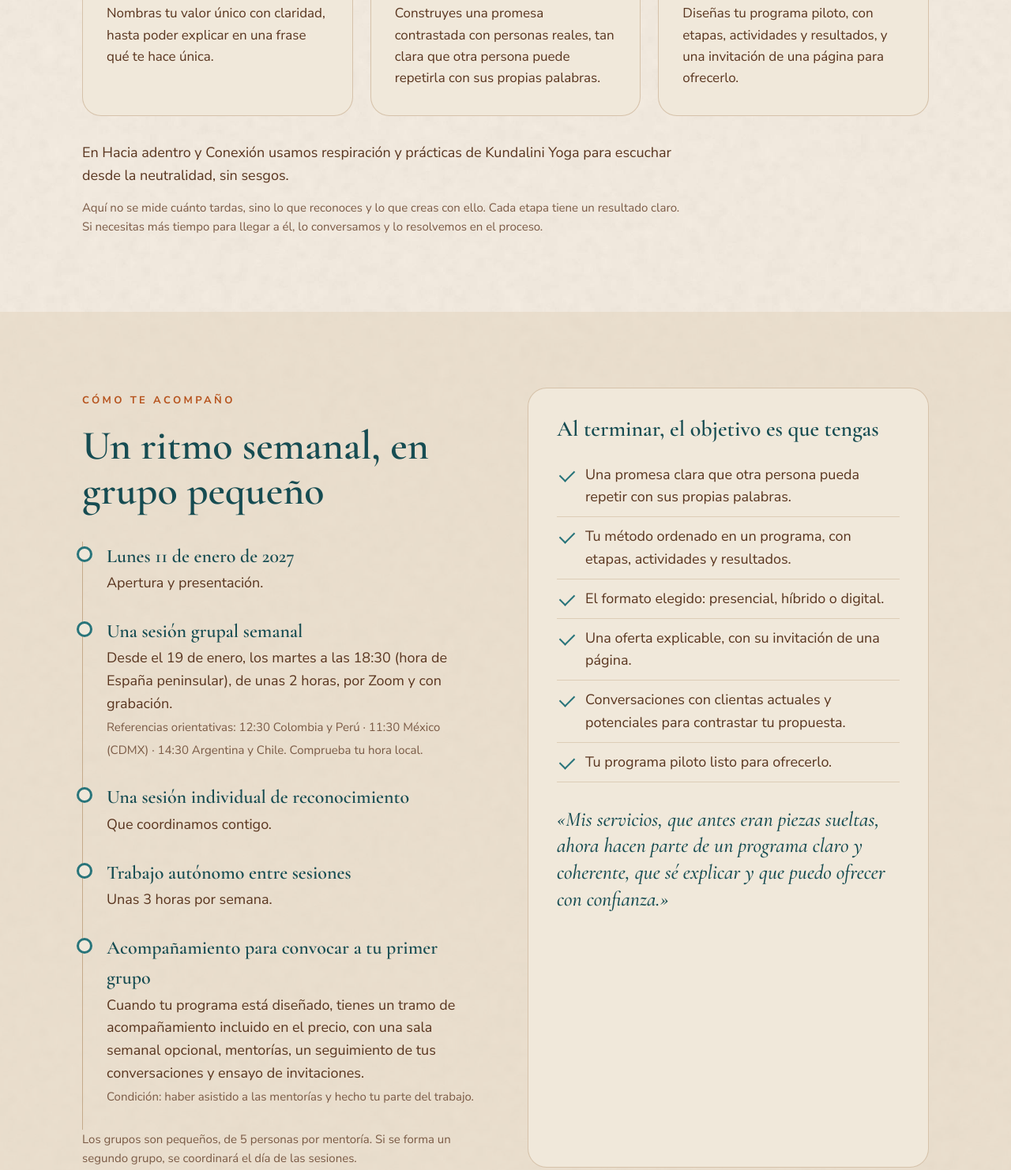
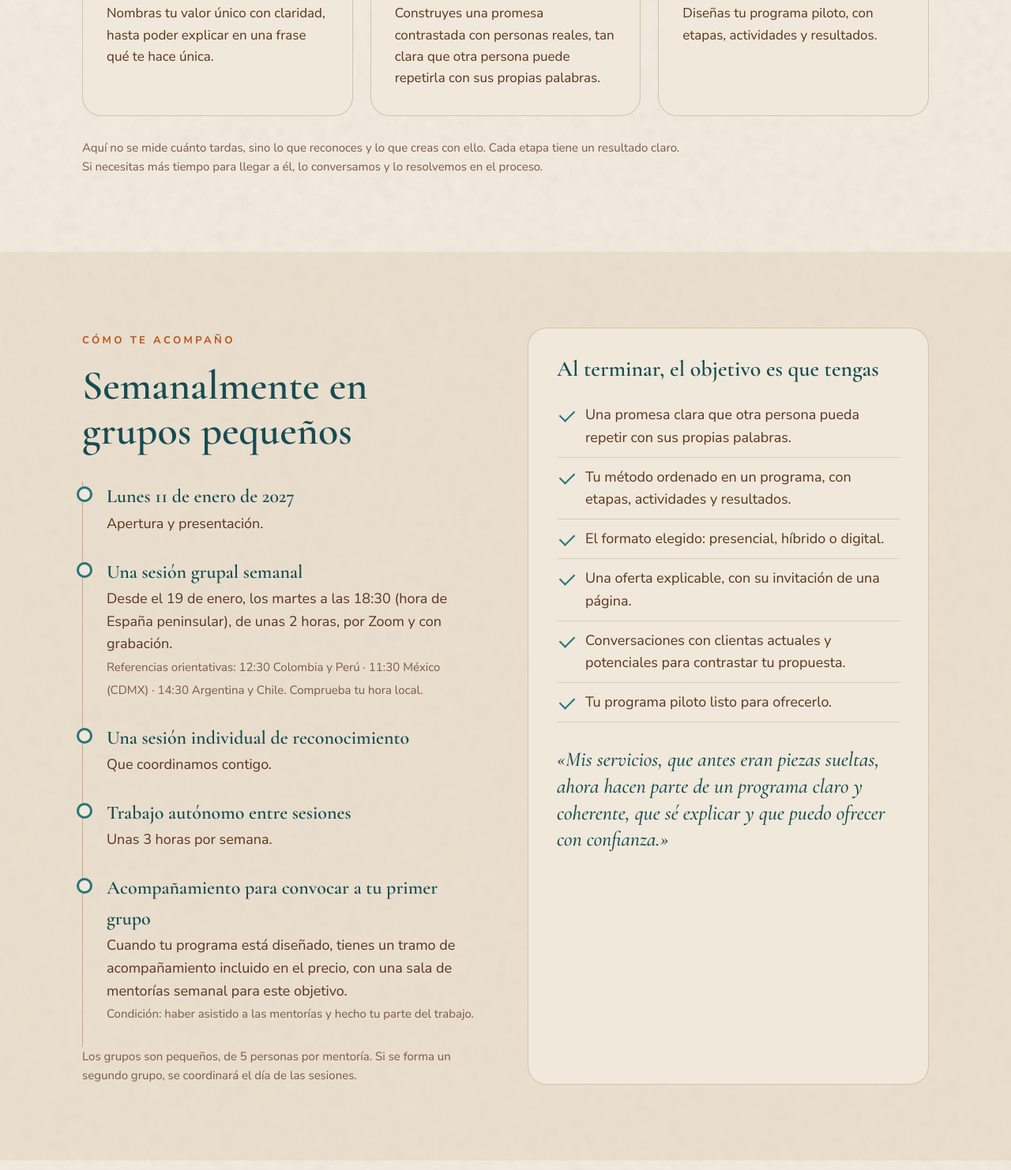
Before and after one commit to escuchaprofundakt-create/valor-unico, a plain HTML site: page index.html in a window 1280 px wide. Shown: the part 2774-4256 px from the top of the page at 79% size. Drawn offline with nearby package versions, Linux system fonts and the light colour scheme.

Commit message:
Ajustes de textos y foto sin marco

```diff
--- a/index.html
+++ b/index.html
@@ -106,11 +106,10 @@
         <div class="num">3</div>
         <h3>Diseño</h3>
         <p class="verb">Dale forma</p>
-        <p>Diseñas tu programa piloto, con etapas, actividades y resultados, y una invitación de una página para ofrecerlo.</p>
+        <p>Diseñas tu programa piloto, con etapas, actividades y resultados.</p>
       </article>
     </div>
-    <p style="margin-top:32px;max-width:760px">En Hacia adentro y Conexión usamos respiración y prácticas de Kundalini Yoga para escuchar desde la neutralidad, sin sesgos.</p>
-    <p class="muted" style="margin-top:14px;max-width:760px">Aquí no se mide cuánto tardas, sino lo que reconoces y lo que creas con ello. Cada etapa tiene un resultado claro. Si necesitas más tiempo para llegar a él, lo conversamos y lo resolvemos en el proceso.</p>
+    <p class="muted" style="margin-top:28px;max-width:760px">Aquí no se mide cuánto tardas, sino lo que reconoces y lo que creas con ello. Cada etapa tiene un resultado claro. Si necesitas más tiempo para llegar a él, lo conversamos y lo resolvemos en el proceso.</p>
   </div>
 </section>
 
@@ -119,13 +118,13 @@
   <div class="wrap two">
     <div>
       <span class="label">Cómo te acompaño</span>
-      <h2>Un ritmo semanal, en grupo pequeño</h2>
+      <h2>Semanalmente en grupos pequeños</h2>
       <ol class="timeline">
         <li><strong>Lunes 11 de enero de 2027</strong>Apertura y presentación.</li>
         <li><strong>Una sesión grupal semanal</strong>Desde el 19 de enero, los martes a las 18:30 (hora de España peninsular), de unas 2 horas, por Zoom y con grabación.<br><span class="muted">Referencias orientativas: 12:30 Colombia y Perú · 11:30 México (CDMX) · 14:30 Argentina y Chile. Comprueba tu hora local.</span></li>
         <li><strong>Una sesión individual de reconocimiento</strong>Que coordinamos contigo.</li>
         <li><strong>Trabajo autónomo entre sesiones</strong>Unas 3 horas por semana.</li>
-        <li><strong>Acompañamiento para convocar a tu primer grupo</strong>Cuando tu programa está diseñado, tienes un tramo de acompañamiento incluido en el precio, con una sala semanal opcional, mentorías, un seguimiento de tus conversaciones y ensayo de invitaciones.<br><span class="muted">Condición: haber asistido a las mentorías y hecho tu parte del trabajo.</span></li>
+        <li><strong>Acompañamiento para convocar a tu primer grupo</strong>Cuando tu programa está diseñado, tienes un tramo de acompañamiento incluido en el precio, con una sala de mentorías semanal para este objetivo.<br><span class="muted">Condición: haber asistido a las mentorías y hecho tu parte del trabajo.</span></li>
       </ol>
       <p class="muted">Los grupos son pequeños, de 5 personas por mentoría. Si se forma un segundo grupo, se coordinará el día de las sesiones.</p>
     </div>
@@ -310,7 +309,7 @@
       <details><summary>¿Cuánto dura Valor Único?</summary><p>Como referencia, el recorrido está pensado para unas 7 semanas, seguido de un tramo de acompañamiento para convocar a tu primer grupo (unas 5 semanas más, incluidas). Es orientativo: lo importante no es la rapidez, sino lo que logras en cada etapa.</p></details>
       <details><summary>¿Y si necesito más tiempo o avanzo más rápido?</summary><p>Lo resolvemos en el proceso. Si necesitas más tiempo para terminar la estructura de tu programa, lo conversamos; para eso es el tramo de acompañamiento. Y si avanzas antes, seguimos con la siguiente etapa.</p></details>
       <details><summary>¿Por qué no hacerlo solo con ChatGPT?</summary><p>La IA nos ayuda con borradores de la ruta, los materiales y la invitación. No sustituye la escucha de personas reales, el criterio de la mentora, el grupo ni tu propia voz. Tu programa parte de tu historia, no de una respuesta genérica.</p></details>
-      <details><summary>¿Qué pasa después de las etapas?</summary><p>Cuando tu programa está diseñado, tienes un tramo de acompañamiento incluido para convocar a tu primer grupo: una sala semanal opcional, mentorías, seguimiento de tus conversaciones y ensayo de invitaciones. La condición es haber asistido a las mentorías y hecho tu parte del trabajo.</p></details>
+      <details><summary>¿Qué pasa después de las etapas?</summary><p>Cuando tu programa está diseñado, tienes un tramo de acompañamiento incluido para convocar a tu primer grupo, con una sala de mentorías semanal para este objetivo. La condición es haber asistido a las mentorías y hecho tu parte del trabajo.</p></details>
       <details><summary>¿Necesito tener ya un programa definido?</summary><p>No necesitas tenerlo cerrado, pero sí experiencia acompañando a clientas. Tu trabajo actual es la mejor materia prima para definirlo.</p></details>
       <details><summary>¿Puedo hacer un programa presencial, híbrido o digital?</summary><p>Sí. Decidimos el formato al diseñarlo, según tu método y tu estilo.</p></details>
       <details><summary>¿Perderé la profundidad de mi trabajo individual?</summary><p>No. Un programa bien diseñado no sustituye tu acompañamiento personal: lo ordena. Decidimos juntas qué se trabaja en grupo, qué a tu ritmo y qué se reserva para el trato individual.</p></details>
```
